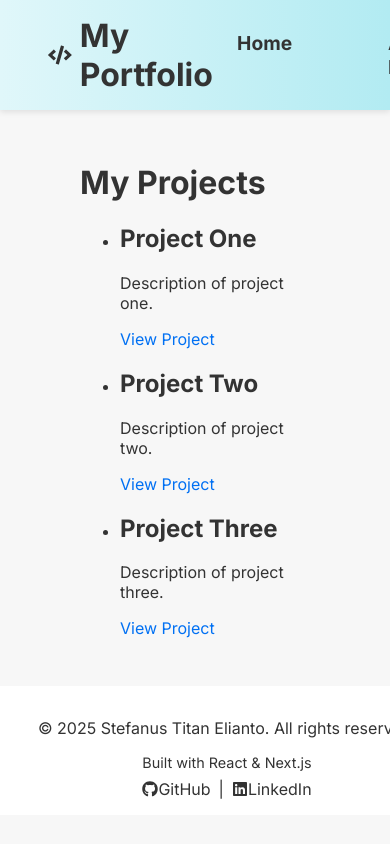
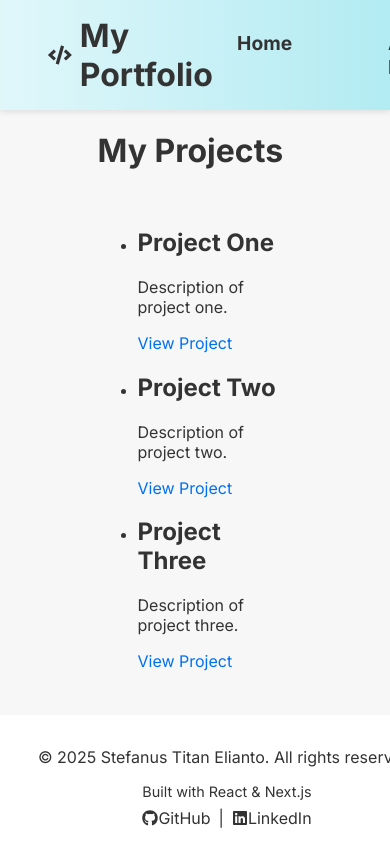
Before and after one commit to StefanusTitan/portfolio-website, a Next.js app: page /projects in a window 390 px wide. Built offline with nearby package versions, Linux system fonts and the light colour scheme.

Commit message:
refactor layout and styles; update main content width for About, Projects, and Project1 pages; enhance CSS for better responsiveness

```diff
--- a/pages/about.jsx
+++ b/pages/about.jsx
@@ -7,7 +7,7 @@ const About = () => {
   return (
     <div className={styles.container}>
       <Header />
-      <main className={styles.main} style={{ padding: "2rem 5rem" }}>
+      <main className={`${styles.main} ${styles.contentWidth}`}>
         <h1>About Me</h1>
         <p style={{ textAlign: "justify" }}>
           Welcome to my portfolio! I am a passionate developer with a background
--- a/pages/projects.jsx
+++ b/pages/projects.jsx
@@ -1,6 +1,7 @@
 import React from "react";
 import Header from "../components/Header";
 import Footer from "../components/Footer";
+import styles from "../styles/Home.module.css";
 
 const Projects = () => {
   const projectList = [
@@ -22,9 +23,9 @@ const Projects = () => {
   ];
 
   return (
-    <div>
+    <div className={styles.container}>
       <Header />
-      <main style={{ padding: "2rem 5rem" }}>
+      <main className={`${styles.main} ${styles.contentWidth}`}>
         <h1>My Projects</h1>
         <ul>
           {projectList.map((project, index) => (
--- a/pages/projects/project1.jsx
+++ b/pages/projects/project1.jsx
@@ -2,12 +2,13 @@ import React from "react";
 import Link from "next/link";
 import Header from "../../components/Header";
 import Footer from "../../components/Footer";
+import styles from "../../styles/Home.module.css";
 
 const Project1 = () => {
   return (
     <div>
       <Header />
-      <main style={{ padding: "2rem 5rem" }}>
+      <main className={`${styles.main} ${styles.contentWidth}`}>
         <h1>MobileNetV2 + SVM for Melanoma Classification</h1>
         <p>
           Detailed description and insights about the MobileNetV2 + SVM project go here.
--- a/styles/Home.module.css
+++ b/styles/Home.module.css
@@ -91,6 +91,8 @@
 
 .main {
   flex: 1;
+  display: flex;
+  flex-direction: column;
   overflow-y: auto;
   padding: 2rem 2rem;
   width: 100vw;
@@ -108,3 +110,9 @@
   text-align: justify;
   margin: 0 auto 2rem;
 }
+
+.contentWidth {
+  width: 50vw;
+  margin: 0 auto;
+  padding: 0 1rem;
+}
```
